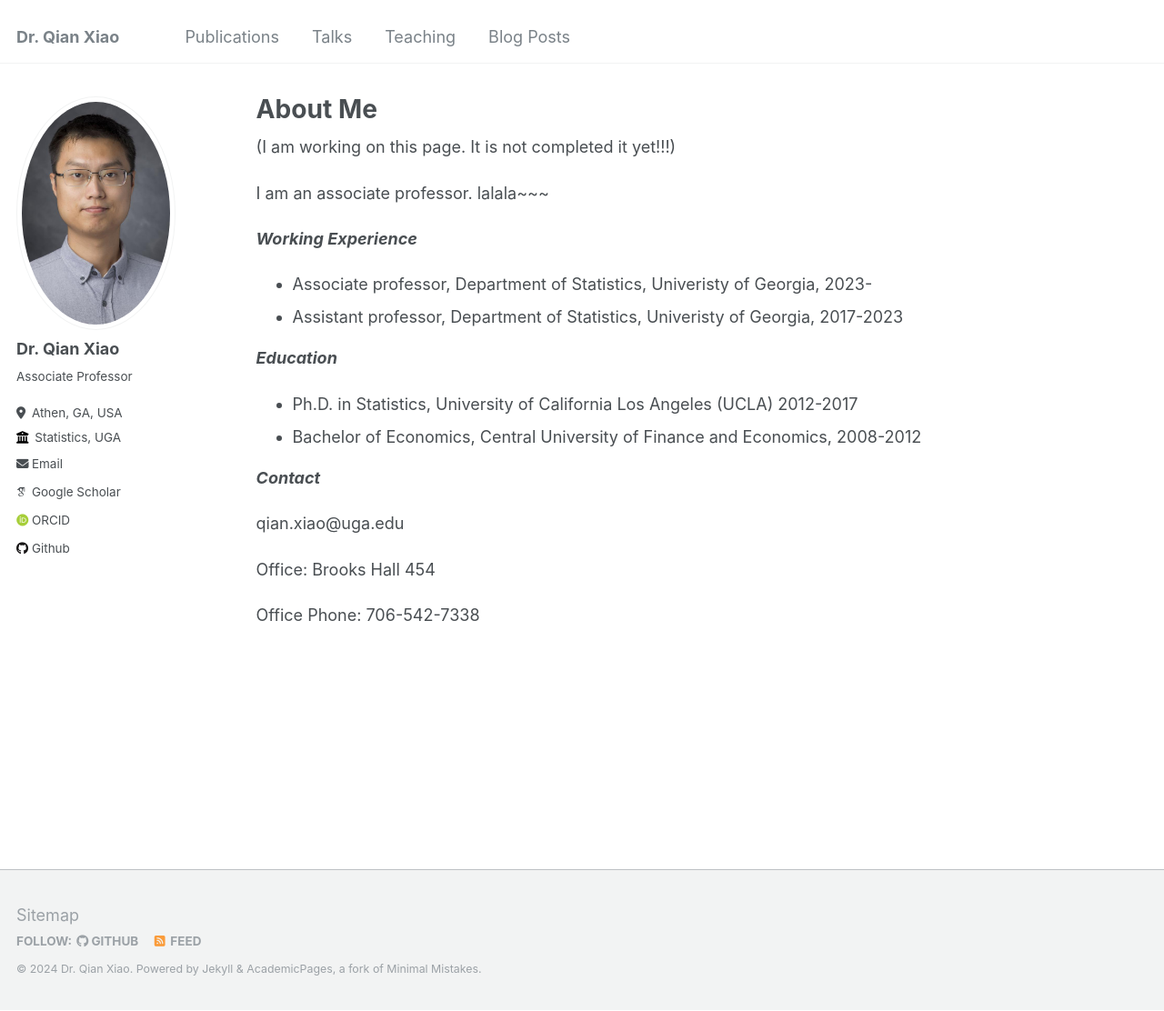
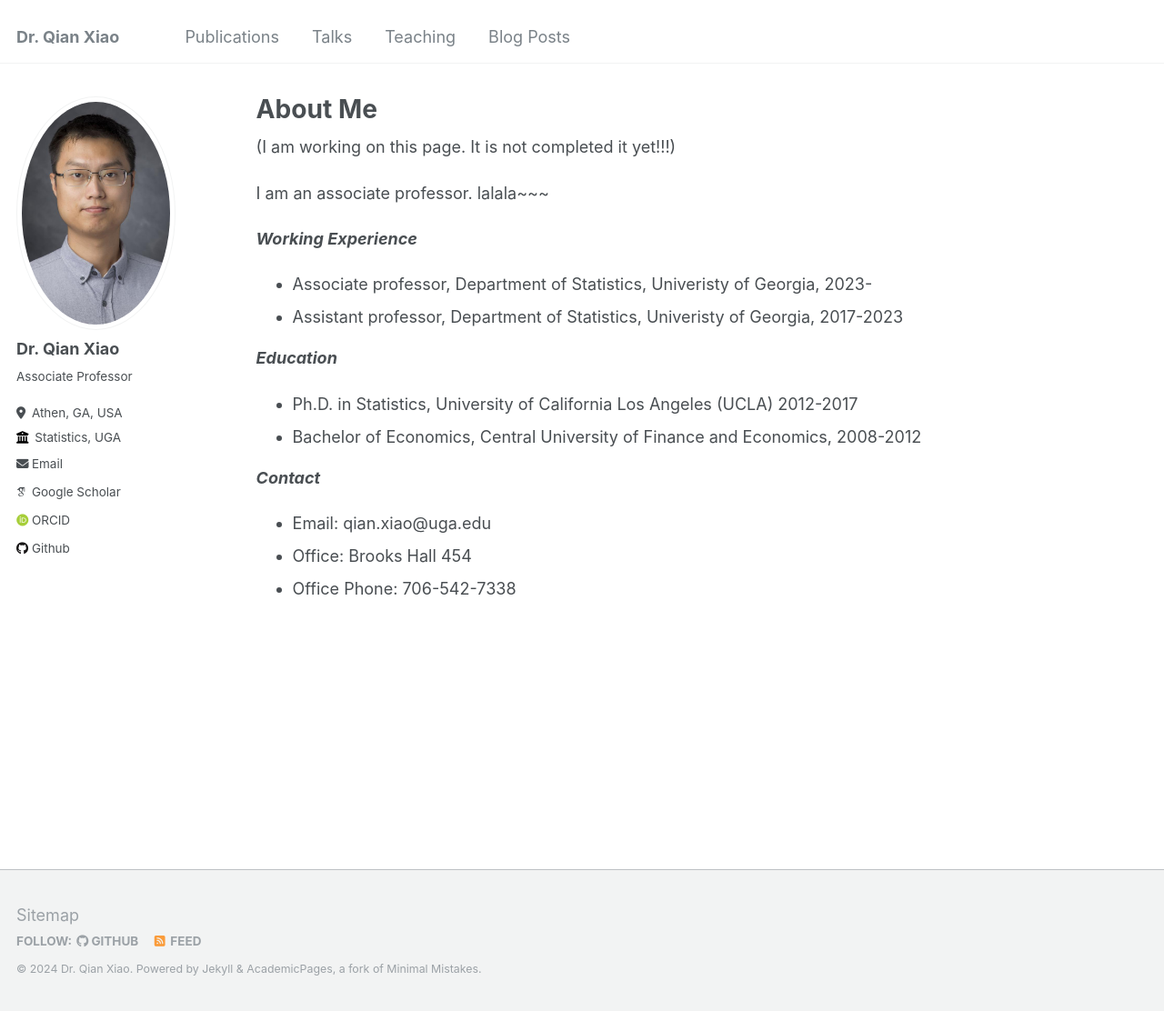
Before and after one commit to QXlab/QXlab.github.io, a Jekyll site: the page built from _pages/about.md, in a window 1280 px wide and 1112 px high. Shown: the whole window at 91% size. Built offline with Jekyll 4.4.1, drawn with Linux system fonts in a browser that asks for light colours; some web fonts are replaced.

Commit message:
Update about.md

```diff
--- a/_pages/about.md
+++ b/_pages/about.md
@@ -22,8 +22,6 @@ I am an associate professor. lalala~~~
 
 ***Contact***
 
-qian.xiao@uga.edu
-
-Office: Brooks Hall 454
-
-Office Phone: 706-542-7338
+* Email: qian.xiao@uga.edu
+* Office: Brooks Hall 454
+* Office Phone: 706-542-7338
```
